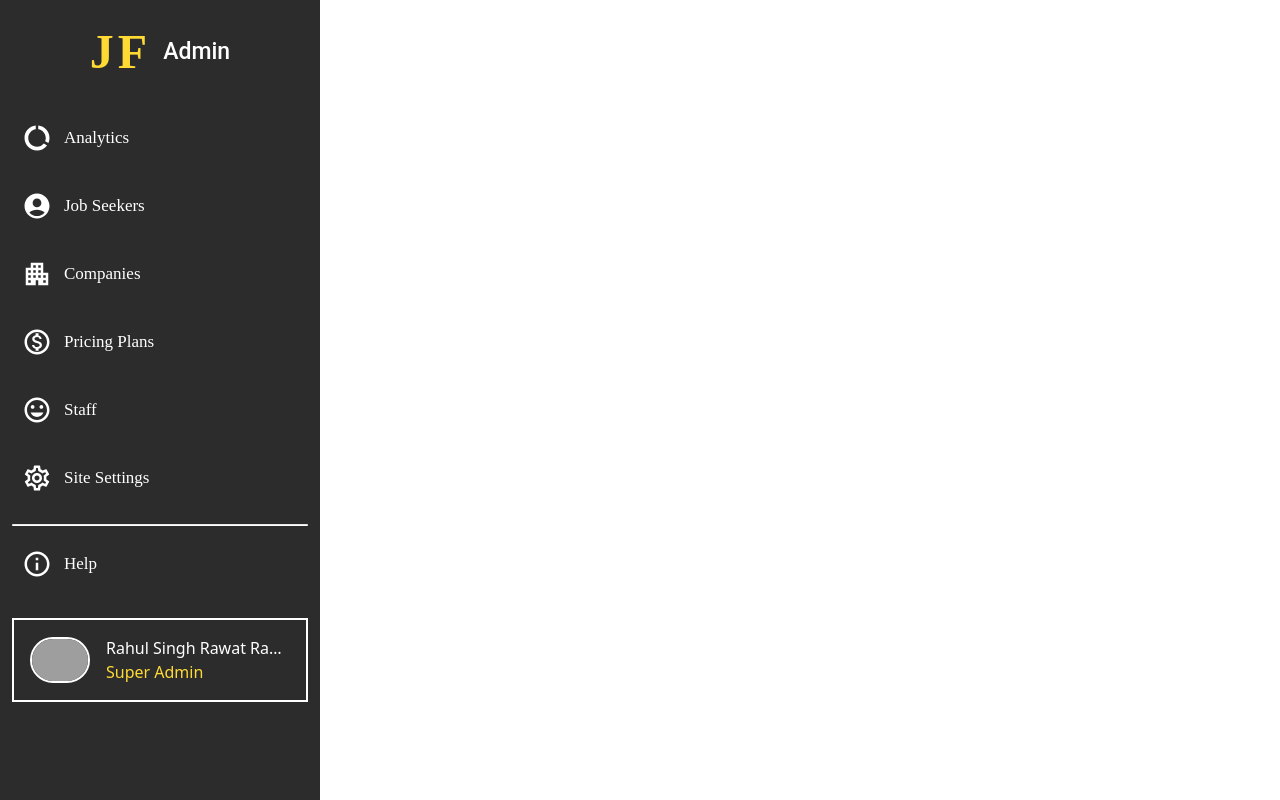
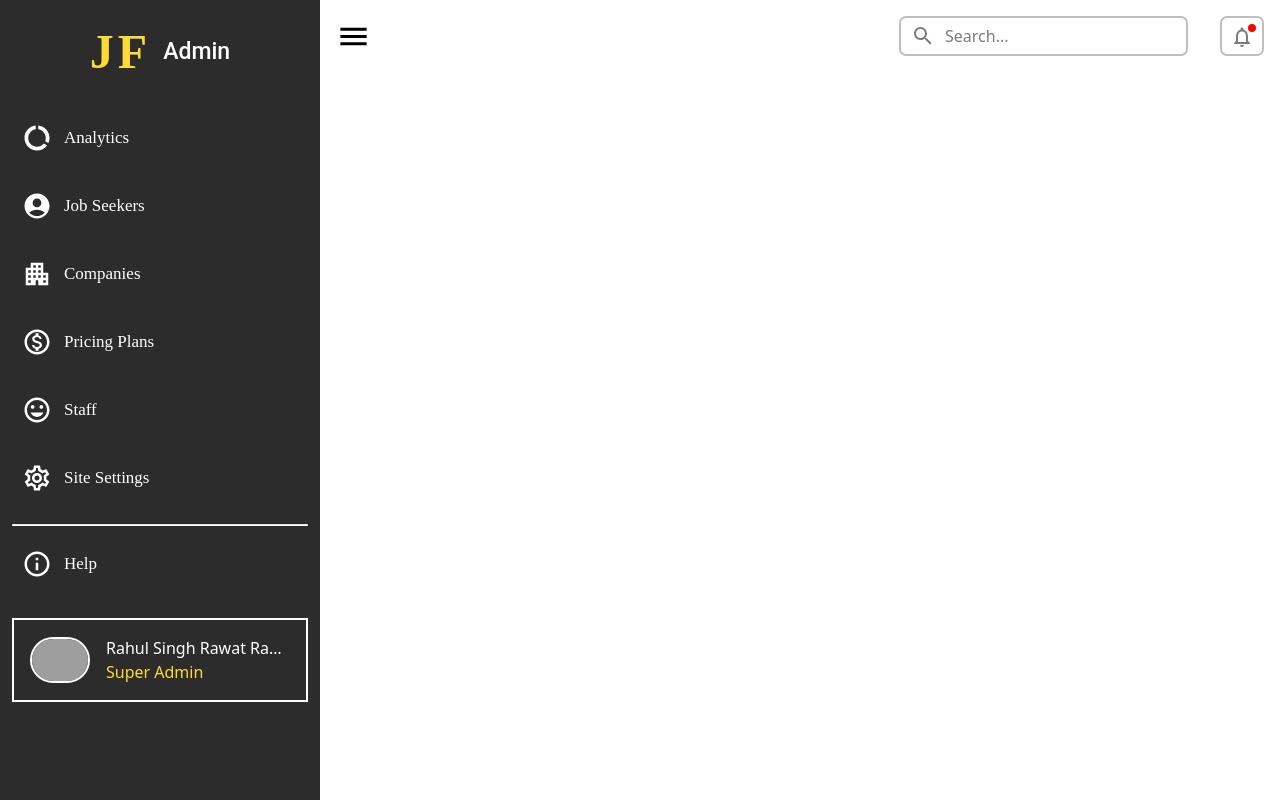
Before and after one commit to Bingo-Projects/JustFreshJobs---Admin-Panel, a React (Create React App) app: page / in a window 1280 px wide. Built offline with nearby package versions, Linux system fonts and the light colour scheme; grey boxes are pictures that could not be loaded.

Commit message:
animation added on header

```diff
--- a/src/App.tsx
+++ b/src/App.tsx
@@ -1,10 +1,15 @@
 import React from 'react';
 import Dashboard from './Dashboard';
+import Header from './Header';
 
 function App() {
   return (
     <div className="App flex w-screen h-screen overflow-hidden">
         <Dashboard />
+
+        <div className="main-area flex items-start w-full">
+          <Header />
+        </div>
     </div>
   );
 }
--- /dev/null
+++ b/src/Header.tsx
@@ -0,0 +1,48 @@
+import MenuOutlinedIcon from '@mui/icons-material/MenuOutlined';
+import SearchOutlinedIcon from '@mui/icons-material/SearchOutlined';
+import NotificationsNoneOutlinedIcon from '@mui/icons-material/NotificationsNoneOutlined';
+import "./css/header.css";
+import { useRef } from 'react';
+
+export default function Header() {
+  const holder: any = useRef(null);
+
+  const activateInput = () => {
+    (holder.current as HTMLDivElement).classList.add("input");
+
+    function revertInput(e: any): void {
+      if (!(
+        e.target.classList.contains("search-div") ||
+        e.target.parentElement.classList.contains("search-div") ||
+        e.target.parentElement.parentElement.classList.contains("search-div")
+      ))
+      {
+        (holder.current as HTMLDivElement).classList.remove("input");
+        document.body.removeEventListener("click", revertInput);
+      }
+    }
+
+    document.body.addEventListener("click", revertInput);
+  }
+  return (
+    <header className='flex w-full items-center p-4'>
+      <div className="flex items-center w-fit">
+        <button className="hamburger">
+          <MenuOutlinedIcon />
+        </button>
+      </div>
+
+      <div ref={holder} className="holder flex items-center ml-auto">
+        <div className="search-div">
+          <SearchOutlinedIcon />
+          <input type="text" placeholder='Search...' onClick={activateInput} />
+        </div>
+
+        <div className="notification" onClick={(e: any) => e.currentTarget.classList.toggle("active")}>
+          <NotificationsNoneOutlinedIcon />
+          <span className="red" />
+        </div>
+      </div>
+    </header>
+  )
+}
--- /dev/null
+++ b/src/css/header.css
@@ -0,0 +1,57 @@
+header .hamburger {
+  margin-right: 2rem; }
+  header .hamburger svg {
+    font-size: 35px; }
+
+header .holder {
+  min-width: 0;
+  transition: min-width .5s linear; }
+  header .holder.input {
+    min-width: calc(100% - 140px); }
+    header .holder.input .search-div {
+      border-color: #014a53; }
+
+header .search-div {
+  border: 2px solid #bfbfbf;
+  padding: 6px 10px;
+  display: flex;
+  border-radius: 7px;
+  margin-right: 2rem;
+  width: 100%; }
+  header .search-div svg {
+    color: #7c7c7c;
+    margin-right: 10px; }
+  header .search-div input {
+    width: 100%;
+    outline: none; }
+    header .search-div input::placeholder {
+      color: #7c7c7c; }
+
+header .notification {
+  border: 2px solid #BFBFBF;
+  padding: 5px 8px;
+  border-radius: 7px;
+  position: relative;
+  transition: all .2s linear;
+  cursor: pointer; }
+  header .notification svg {
+    transition: all .2s linear;
+    color: #7c7c7c; }
+  header .notification .red {
+    display: inline-block;
+    position: absolute;
+    top: 6px;
+    right: 6px;
+    height: 8px;
+    width: 8px;
+    border-radius: 40rem;
+    background-color: red; }
+  header .notification:hover {
+    background-color: #f1f1f1; }
+  header .notification.active {
+    border-color: #7c7c7c;
+    background-color: #7c7c7c; }
+    header .notification.active svg {
+      color: white; }
+    header .notification.active .red {
+      display: none; }
--- /dev/null
+++ b/src/scss/header.scss
@@ -0,0 +1,87 @@
+header {
+  .hamburger {
+    margin-right: 2rem;
+
+    svg {
+      font-size: 35px;
+    }
+  }
+
+  .holder {
+    min-width: 0;
+    transition: min-width .5s linear;
+
+    &.input {
+      min-width: calc(100% - 140px);
+
+      .search-div {
+        border-color: #014a53;
+      }
+    }
+  }
+
+  .search-div {
+    border: 2px solid #bfbfbf;
+    padding: 6px 10px;
+    display: flex;
+    border-radius: 7px;
+    margin-right: 2rem;
+    width: 100%;
+
+    svg {
+      color: #7c7c7c;
+      margin-right: 10px;
+    }
+
+    input {
+      width: 100%;
+      outline: none;
+
+      &::placeholder {
+        color: #7c7c7c;
+      }
+    }
+  }
+
+  .notification {
+    border: 2px solid #BFBFBF;
+    padding: 5px 8px;
+    border-radius: 7px;
+    position: relative;
+    transition: all .2s linear;
+    cursor: pointer;
+
+    svg {
+      transition: all .2s linear;
+      color: #7c7c7c;
+    }
+
+    .red {
+      display: inline-block;
+      position: absolute;
+      top: 6px;
+      right: 6px;
+      height: 8px;
+      width: 8px;
+      border-radius: 40rem;
+      background-color: red;
+    }
+
+    &:hover {
+      background-color: #f1f1f1;
+    }
+
+    &.active {
+      border-color: #7c7c7c;
+      background-color: #7c7c7c;
+
+      svg {
+        color: white;
+      }
+
+      .red {
+        display: none;
+      }
+    }
+  }
+}
```
